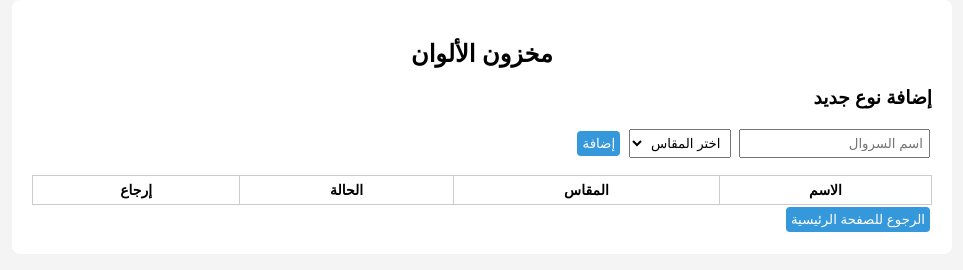
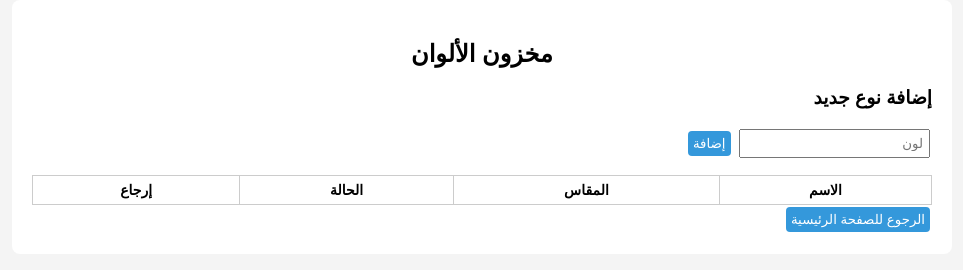
Before and after one commit to abdelmouladjalal-source/Costume, a plain HTML site: page Couleurs.html in a window 1280 px wide. Shown: the whole page, without its empty margins (158-1121 px from the left). Drawn offline with Linux system fonts and the light colour scheme.

Commit message:
couleurs.html

```diff
--- a/Couleurs.html
+++ b/Couleurs.html
@@ -23,17 +23,7 @@ button:hover{opacity:0.85;}
 
 <!-- إضافة نوع جديد -->
 <h3>إضافة نوع جديد</h3>
-<input id="newPantName" placeholder="اسم السروال">
-<select id="newPantSize">
-  <option value="">اختر المقاس</option>
-  <option value="42">42</option>
-  <option value="44">44</option>
-  <option value="46">46</option>
-  <option value="48">48</option>
-  <option value="50">50</option>
-  <option value="52">52</option>
-  <option value="54">54</option>
-  <option value="56">56</option>
+<input id="newPantName" placeholder="لون">
 </select>
 <button onclick="addNewPant()">إضافة</button>
 
@@ -71,16 +61,14 @@ renderStock();
 function returnItem(i){
  if(!confirm("هل تريد إرجاع هذه القطعة؟")) return;
  pants[i].status="متوفر";
- localStorage.setItem("pants", JSON.stringify(pants));
+ localStorage.setItem("couleurs", JSON.stringify(couleurs));
  renderStock();
 }
 
 // إضافة نوع جديد
 function addNewPant(){
  let name = document.getElementById("newPantName").value.trim();
- let size = document.getElementById("newPantSize").value;
- if(!name || !size){ alert("يجب إدخال الاسم والمقاس"); return; }
- pants.push({name:name, size:size, status:"متوفر"});
+ couleurs.push({name:name status:"متوفر"});
  localStorage.setItem("Couleurs ", JSON.stringify(Couleurs ));
  renderStock();
  document.getElementById("newCouleurName").value="";
```
